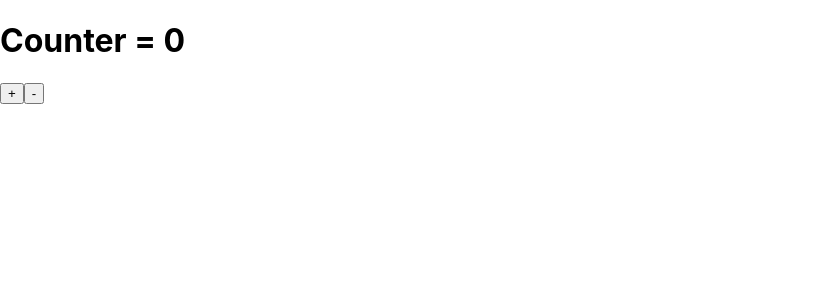
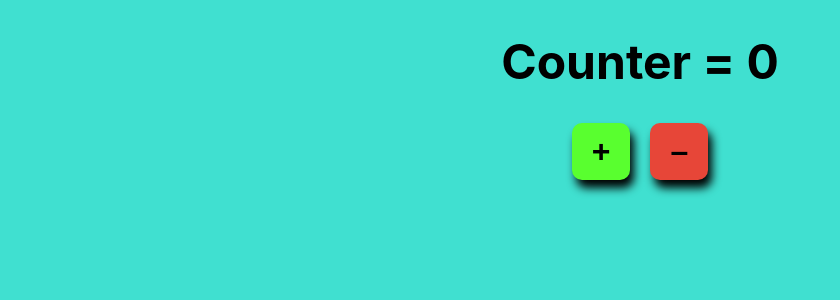
Before and after one commit to Lutsyk/React-counter, a React (Create React App) app: page / in a window 1280 px wide. Shown: the top 300 px of the page, without its empty margins (0-840 px from the left). Built offline with nearby package versions, Linux system fonts and the light colour scheme.

Commit message:
sprint 2
fix logo bug
add decrement and  increment function
add style to css

```diff
--- a/public/index.html
+++ b/public/index.html
@@ -2,42 +2,16 @@
 <html lang="en">
   <head>
     <meta charset="utf-8" />
-    <link rel="icon" href="%PUBLIC_URL%/favicon.ico" />
     <meta name="viewport" content="width=device-width, initial-scale=1" />
     <meta name="theme-color" content="#000000" />
     <meta
       name="description"
       content="Web site created using create-react-app"
     />
-    <link rel="apple-touch-icon" href="%PUBLIC_URL%/logo192.png" />
-    <!--
-      manifest.json provides metadata used when your web app is installed on a
-      user's mobile device or desktop. See https://developers.google.com/web/fundamentals/web-app-manifest/
-    -->
-    <link rel="manifest" href="%PUBLIC_URL%/manifest.json" />
-    <!--
-      Notice the use of %PUBLIC_URL% in the tags above.
-      It will be replaced with the URL of the `public` folder during the build.
-      Only files inside the `public` folder can be referenced from the HTML.
-
-      Unlike "/favicon.ico" or "favicon.ico", "%PUBLIC_URL%/favicon.ico" will
-      work correctly both with client-side routing and a non-root public URL.
-      Learn how to configure a non-root public URL by running `npm run build`.
-    -->
     <title>React App</title>
   </head>
   <body>
     <noscript>You need to enable JavaScript to run this app.</noscript>
     <div id="root"></div>
-    <!--
-      This HTML file is a template.
-      If you open it directly in the browser, you will see an empty page.
-
-      You can add webfonts, meta tags, or analytics to this file.
-      The build step will place the bundled scripts into the <body> tag.
-
-      To begin the development, run `npm start` or `yarn start`.
-      To create a production bundle, use `npm run build` or `yarn build`.
-    -->
   </body>
 </html>
--- a/src/App.js
+++ b/src/App.js
@@ -8,12 +8,21 @@ function App() {
     setCounter(counter+1)
   }
 
+  function decrtment() {
+    setCounter(counter-1)
+  }
+
 
   return (
     <div className="container">
+
       <h1>Counter = {counter}</h1>
-      <button onClick={increment} className="btn increment">+</button>
-      <button className="btn decrtment">-</button>
+
+      <div className="btnDiv">
+        <button onClick={increment} className="btn increment">+</button>
+        <button onClick={decrtment} className="btn decrtment">–</button>
+      </div>
+
     </div>
   );
 }
--- a/src/index.css
+++ b/src/index.css
@@ -5,6 +5,7 @@ body {
     sans-serif;
   -webkit-font-smoothing: antialiased;
   -moz-osx-font-smoothing: grayscale;
+  background-color: turquoise;
 }
 
 code {
@@ -13,17 +14,30 @@ code {
 }
 
 .increment{
-
+  background-color: rgb(89, 255, 47);
 }
 
 .decrtment{
-
+  background-color: rgb(231, 70, 56);
 }
 
 .btn{
-
+  padding: 10px 20px;
+  margin: 0 10px;
+  font-weight: bold;
+  font-size: 2rem;
+  border-style: none;
+  border-radius: 10px;
+  box-shadow: 4px 8px 10px 0px rgba(0, 0, 0, 1);
 }
 
 .container{
+  display: flex;
+  align-items: center;
+  justify-content: center;
+  flex-direction: column;
+}
 
+.container h1{
+  font-size: 3rem;
 }
```
Also changed, not shown: public/manifest.json (deleted).
